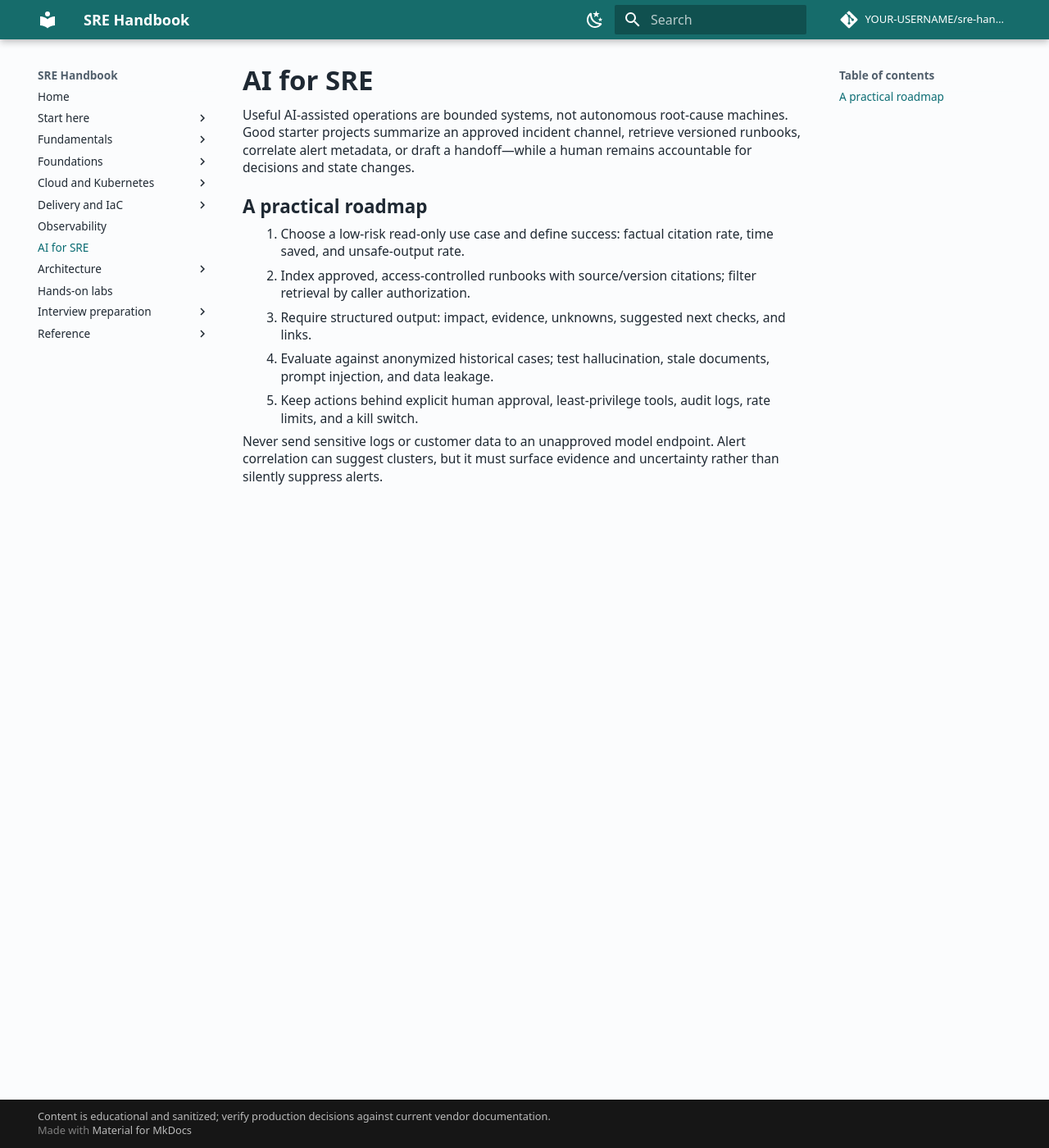
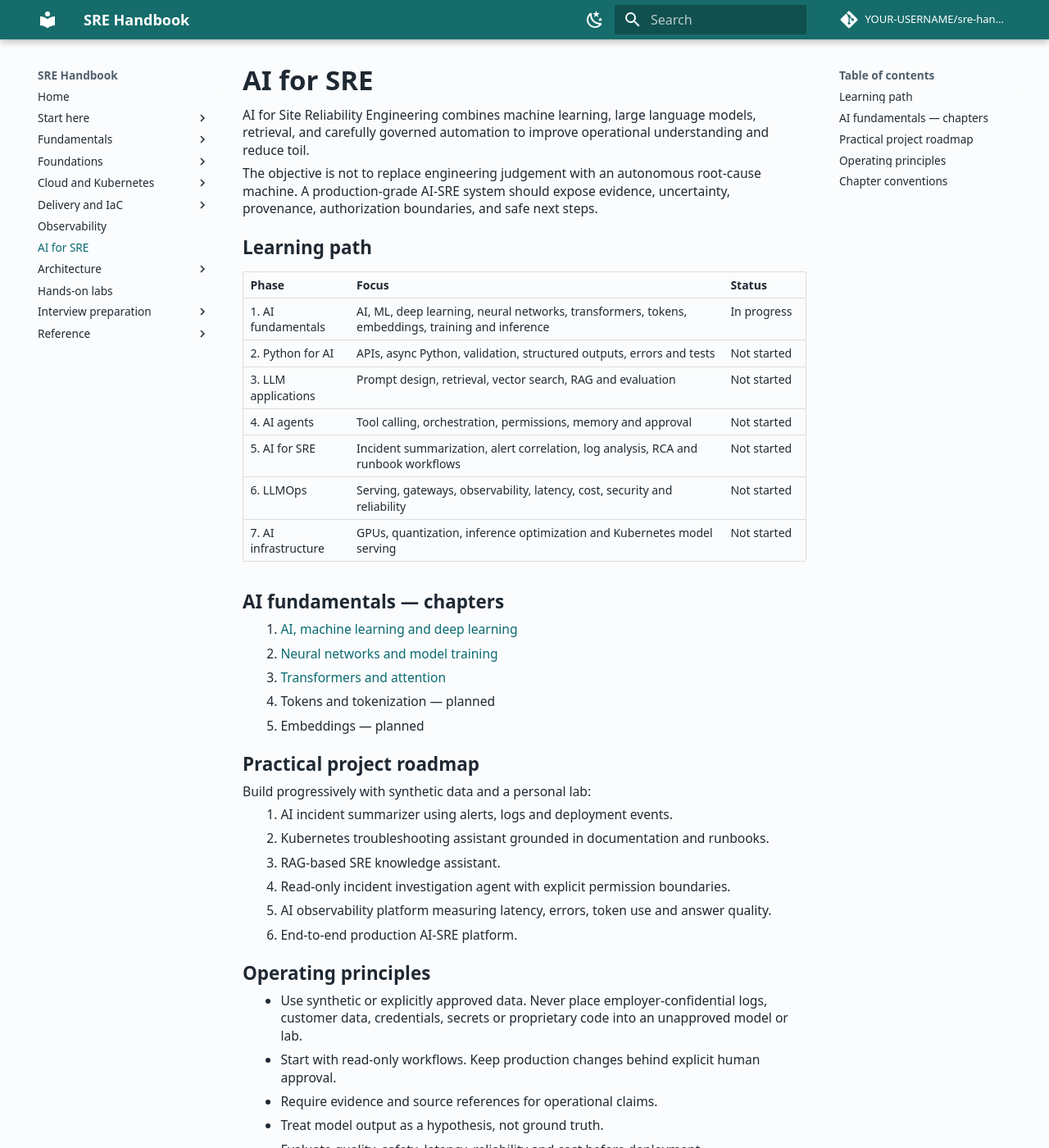
Before and after one commit to NirupamDebnath/sre-handbook, an MkDocs documentation site: the page built from docs/ai-for-sre/index.md, in a window 1280 px wide and 1400 px high. Shown: the whole window at 82% size. Built offline with MkDocs 1.6.1 and Material for MkDocs 9.7.7, drawn with Linux system fonts in a browser that asks for light colours; comment, search, counter and statistics services are not loaded; some of the changed text lies outside the part shown.

Commit message:
Expand AI for SRE handbook landing page

```diff
--- a/docs/ai-for-sre/index.md
+++ b/docs/ai-for-sre/index.md
@@ -1,13 +1,58 @@
 # AI for SRE
 
-Useful AI-assisted operations are bounded systems, not autonomous root-cause machines. Good starter projects summarize an approved incident channel, retrieve versioned runbooks, correlate alert metadata, or draft a handoff—while a human remains accountable for decisions and state changes.
+AI for Site Reliability Engineering combines machine learning, large language models, retrieval, and carefully governed automation to improve operational understanding and reduce toil.
 
-## A practical roadmap
+The objective is not to replace engineering judgement with an autonomous root-cause machine. A production-grade AI-SRE system should expose evidence, uncertainty, provenance, authorization boundaries, and safe next steps.
 
-1. Choose a low-risk read-only use case and define success: factual citation rate, time saved, and unsafe-output rate.
-2. Index approved, access-controlled runbooks with source/version citations; filter retrieval by caller authorization.
-3. Require structured output: impact, evidence, unknowns, suggested next checks, and links.
-4. Evaluate against anonymized historical cases; test hallucination, stale documents, prompt injection, and data leakage.
-5. Keep actions behind explicit human approval, least-privilege tools, audit logs, rate limits, and a kill switch.
+## Learning path
 
-Never send sensitive logs or customer data to an unapproved model endpoint. Alert correlation can suggest clusters, but it must surface evidence and uncertainty rather than silently suppress alerts.
+| Phase | Focus | Status |
+| --- | --- | --- |
+| 1. AI fundamentals | AI, ML, deep learning, neural networks, transformers, tokens, embeddings, training and inference | In progress |
+| 2. Python for AI | APIs, async Python, validation, structured outputs, errors and tests | Not started |
+| 3. LLM applications | Prompt design, retrieval, vector search, RAG and evaluation | Not started |
+| 4. AI agents | Tool calling, orchestration, permissions, memory and approval | Not started |
+| 5. AI for SRE | Incident summarization, alert correlation, log analysis, RCA and runbook workflows | Not started |
+| 6. LLMOps | Serving, gateways, observability, latency, cost, security and reliability | Not started |
+| 7. AI infrastructure | GPUs, quantization, inference optimization and Kubernetes model serving | Not started |
+
+## AI fundamentals — chapters
+
+1. [AI, machine learning and deep learning](fundamentals/ai-ml-deep-learning.md)
+2. [Neural networks and model training](fundamentals/neural-networks.md)
+3. [Transformers and attention](fundamentals/transformers-attention.md)
+4. Tokens and tokenization — planned
+5. Embeddings — planned
+
+## Practical project roadmap
+
+Build progressively with synthetic data and a personal lab:
+
+1. AI incident summarizer using alerts, logs and deployment events.
+2. Kubernetes troubleshooting assistant grounded in documentation and runbooks.
+3. RAG-based SRE knowledge assistant.
+4. Read-only incident investigation agent with explicit permission boundaries.
+5. AI observability platform measuring latency, errors, token use and answer quality.
+6. End-to-end production AI-SRE platform.
+
+## Operating principles
+
+- Use synthetic or explicitly approved data. Never place employer-confidential logs, customer data, credentials, secrets or proprietary code into an unapproved model or lab.
+- Start with read-only workflows. Keep production changes behind explicit human approval.
+- Require evidence and source references for operational claims.
+- Treat model output as a hypothesis, not ground truth.
+- Evaluate quality, safety, latency, reliability and cost before deployment.
+- Apply least privilege, authorization-aware retrieval, audit logging, rate limits and a kill switch.
+
+## Chapter conventions
+
+Each chapter includes learning objectives, prerequisites, first-principles explanations, diagrams, worked examples, SRE applications, limitations, a hands-on assignment, knowledge checks and references.
+
+Progress labels are evidence-based:
+
+- **Not started:** no lesson work recorded.
+- **In progress:** material has been introduced or studied.
+- **Practiced:** the learner completed an exercise and can explain the result.
+- **Mastered:** the learner can independently explain, implement and pass a practical assessment.
+
+A discussion or video alone does not establish mastery.
```
